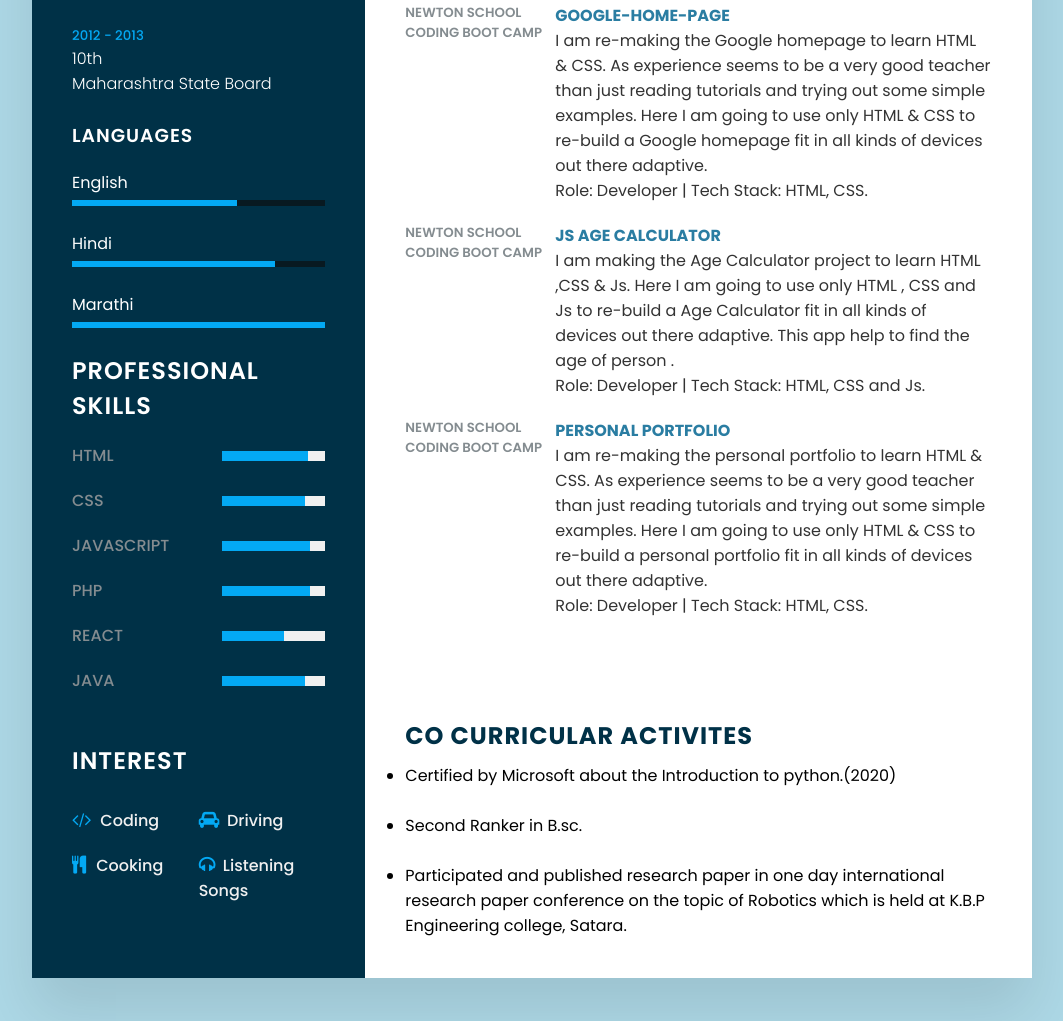
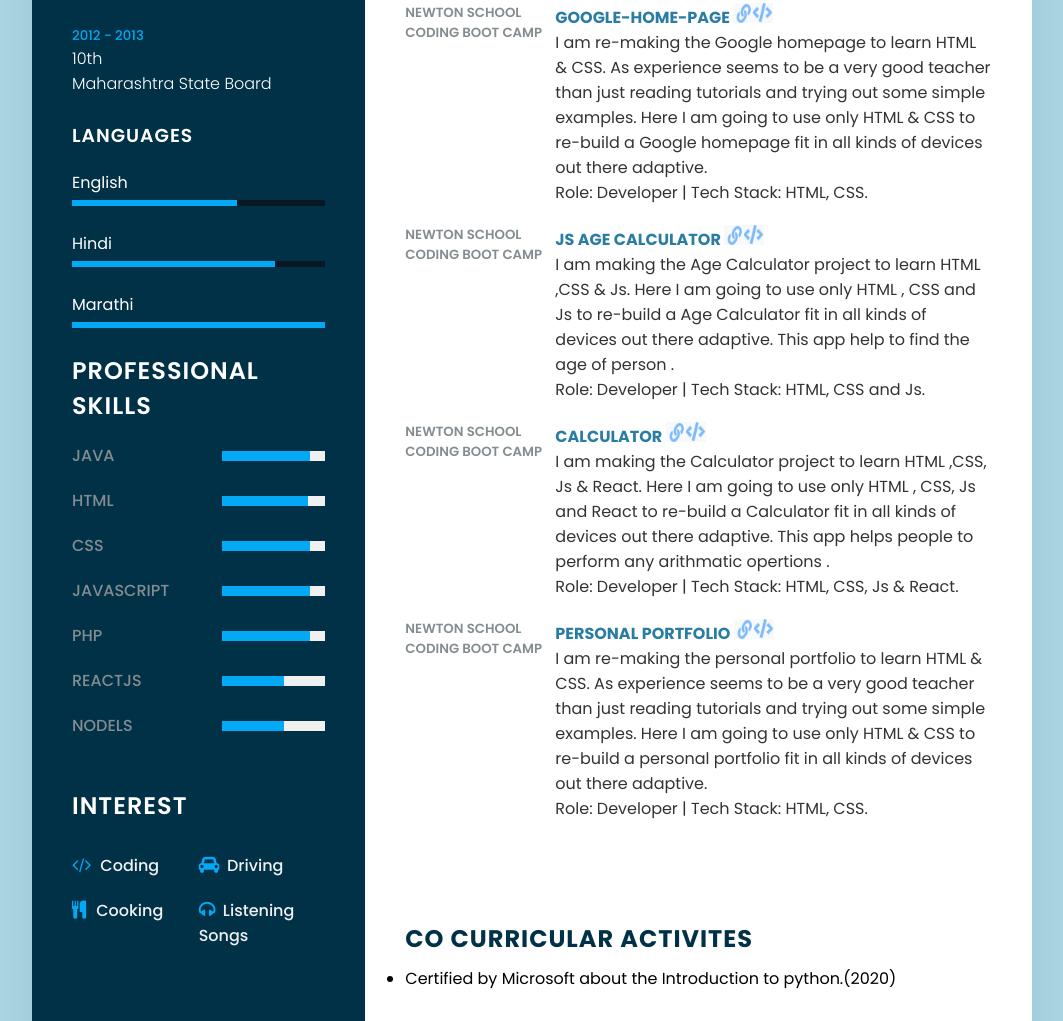
Before and after one commit to Pooja91191/resume, a plain HTML site: page index.html in a window 1280 px wide. Shown: the part 1032-2053 px from the top of the page, without its empty margins (108-1171 px from the left). Drawn offline with Linux system fonts and the light colour scheme.

Commit message:
Initial commit

```diff
--- a/index.html
+++ b/index.html
@@ -95,6 +95,14 @@
 
                 <div class="about skills">
                     <h2 class = "title">Professional Skills</h2>
+
+                    <div class="box">
+                        <h4>Java</h4>
+                        <div class="percent">
+                            <div style="width: 85%;"></div>
+                        </div>
+                    </div>
+
                      <div class="box">
                          <h4>Html</h4>
                          <div class="percent">
@@ -105,7 +113,7 @@
                      <div class="box">
                         <h4>CSS</h4>
                         <div class="percent">
-                            <div style="width: 80%;"></div>
+                            <div style="width: 85%;"></div>
                         </div>
 
                     </div>
@@ -125,18 +133,20 @@
                     </div>
 
                     <div class="box">
-                        <h4>React</h4>
+                        <h4>ReactJs</h4>
                         <div class="percent">
                             <div style="width: 60%;"></div>
                         </div>
                     </div>
 
                     <div class="box">
-                        <h4>Java</h4>
+                        <h4>NodeLs</h4>
                         <div class="percent">
-                            <div style="width: 80%;"></div>
+                            <div style="width: 60%;"></div>
                         </div>
                     </div>
+
+
                 </div>
 
                 <div class="about interest">
@@ -218,7 +228,7 @@
                              <h5>Newton School Coding Boot Camp</h5>
                         </div>
                         <div class = "text">
-                            <h4>Google-Home-Page</h4>
+                            <h4>Google-Home-Page <a href="https://pooja91191.github.io/NS-Project1.github.io/"><img src="link.png" width="20" height="20"></a><a href="https://github.com/Pooja91191/Html-css-Mini-Project"><img src="code.png" width="20" height="20"></a> </h4>
                             <p>
                                 I am re-making the Google homepage to learn HTML & CSS. As experience seems to be a very good teacher than just reading tutorials and trying out some simple examples. Here I am going to use only HTML & CSS to re-build a Google homepage fit in all kinds of devices out there adaptive.
                                 <br>
@@ -233,7 +243,7 @@
                             <h5>Newton School Coding Boot Camp</h5>
                         </div>
                         <div class = "text">
-                            <h4>JS Age Calculator</h4>
+                            <h4>JS Age Calculator <a href="https://pooja91191.github.io/JsProject.github.io/"><img src="link.png" width="20" height="20"></a><a href="https://github.com/Pooja91191/JSProject"><img src="code.png" width="20" height="20"></a> </h4>
                             <p>
                                 I am making the Age Calculator project to learn HTML ,CSS & Js.  Here I am going to use only HTML , CSS and Js to re-build a Age Calculator fit in all kinds of devices out there adaptive.
                                 This app help to find the age of person .
@@ -243,12 +253,34 @@
                         </div>
                     </div>
 
+
+
                     <div class="box">
                         <div class="year_company">
                             <h5>Newton School Coding Boot Camp</h5>
                         </div>
                         <div class = "text">
-                            <h4>Personal Portfolio</h4>
+                            <h4> Calculator <a href="https://pooja91191.github.io/reactcalculator/"><img src="link.png" width="20" height="20"></a><a href="https://github.com/Pooja91191/reactcalculator"><img src="code.png" width="20" height="20"></a></h4>
+                            <p>
+                                I am making the Calculator project to learn HTML ,CSS, Js & React.  Here I am going to use only HTML ,
+                                CSS, Js and React to re-build a Calculator fit in all kinds of devices out there adaptive.
+                                This app helps people to perform any arithmatic opertions .
+                                 <br>
+                                 Role: Developer | Tech Stack: HTML, CSS, Js & React.
+                            </p>
+                        </div>
+                    </div>
+
+
+
+
+
+                    <div class="box">
+                        <div class="year_company">
+                            <h5>Newton School Coding Boot Camp</h5>
+                        </div>
+                        <div class = "text">
+                            <h4>Personal Portfolio <a href="https://pooja91191.github.io/resume.github.io/"><img src="link.png" width="20" height="20"></a><a href="https://github.com/Pooja91191/resume"><img src="code.png" width="20" height="20"></a> </h4>
                             <p>
                                 I am re-making the personal portfolio to learn HTML & CSS. As experience seems to be a very good teacher than just reading tutorials and trying out some simple examples. Here I am going to use only HTML & CSS to re-build a personal portfolio fit in all kinds of devices out there adaptive.
                                 <br>Role: Developer | Tech Stack: HTML, CSS.
```
Also changed, not shown: code.png (added), link.png (added).
